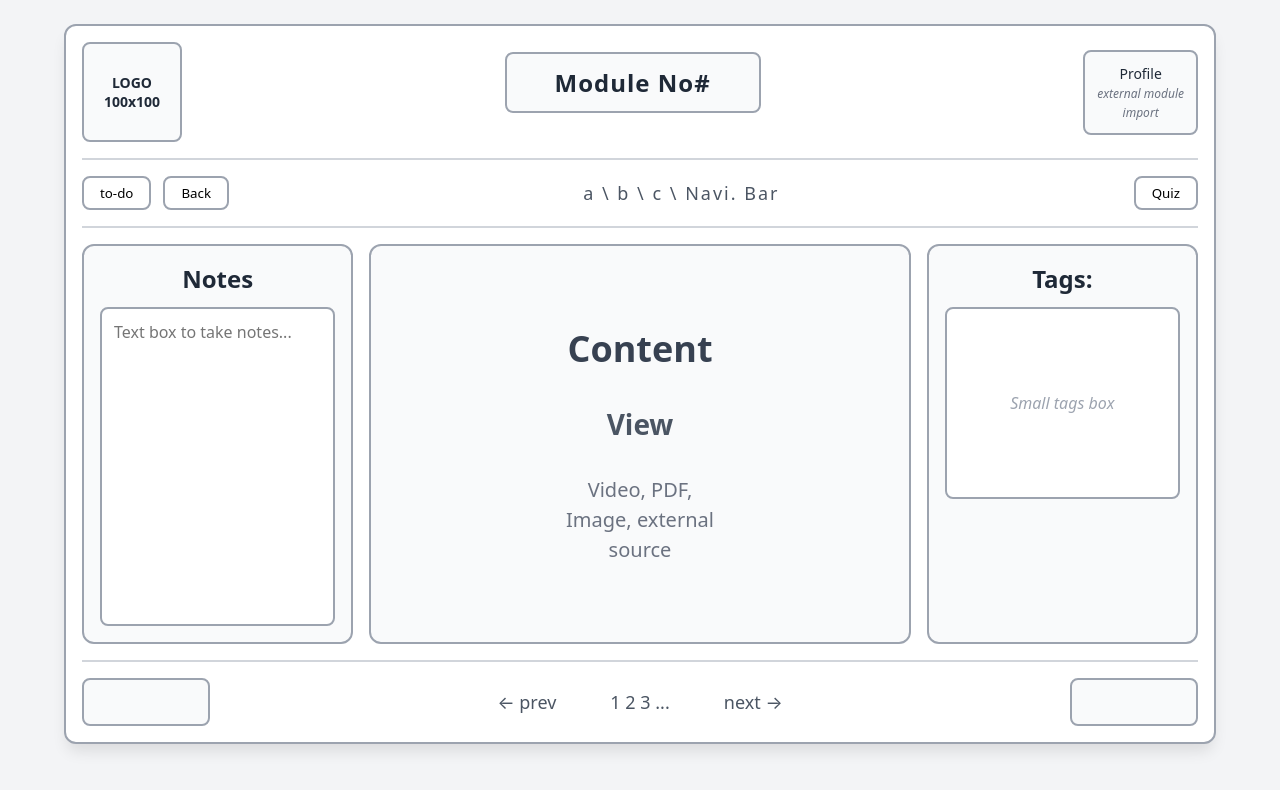
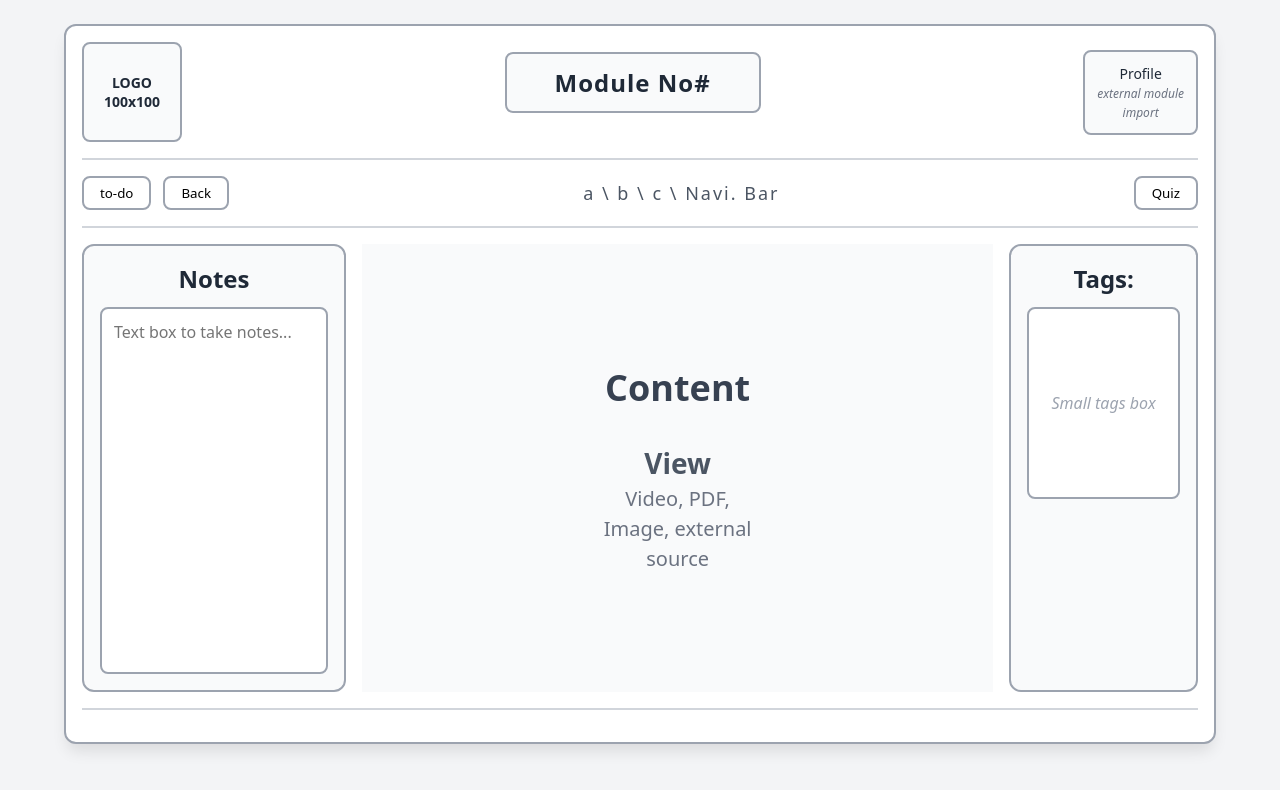
Before and after one commit to upcs/project-mw-continued-education-portal, a React (Create React App) app in the folder client/: page /#/module-view in a window 1280 px wide. Shown: the top 790 px of the page. Built offline with nearby package versions, Linux system fonts and the light colour scheme.

Commit message:
footer Removed

```diff
--- a/client/src/components/Footer.jsx
+++ b/client/src/components/Footer.jsx
@@ -3,13 +3,7 @@ import '../css/Footer.css';
 function Footer() {
   return (
     <footer className="footer">
-      <div className="empty-box"></div>
-      <div className="pagination">
-        <button className="page-btn">&larr; prev</button>
-        <span>1 2 3 ...</span>
-        <button className="page-btn">next &rarr;</button>
-      </div>
-      <div className="empty-box"></div>
+
     </footer>
   );
 };
--- a/client/src/css/ContentViewer.css
+++ b/client/src/css/ContentViewer.css
@@ -1,8 +1,8 @@
 .center-view {
-  width: 50%;
-  border: 2px solid #9ca3af;
-  border-radius: 12px;
-  padding: 16px;
+  width: 90%;
+
+
+ /* padding: 16px; */
   display: flex;
   flex-direction: column;
   align-items: center;
@@ -20,7 +20,7 @@
 .center-view h3 {
   font-size: 28px;
   color: #4b5563;
-  margin-bottom: 32px;
+  margin-bottom: 2px;
 }
 
 .center-view p {
```
